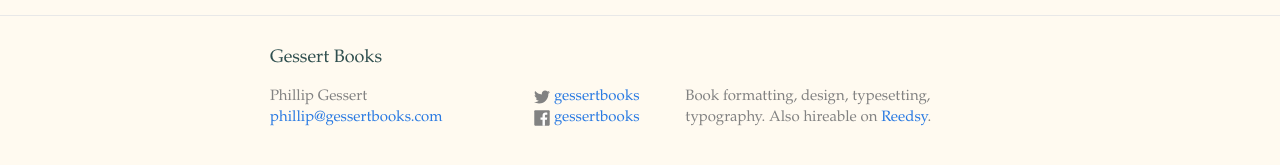
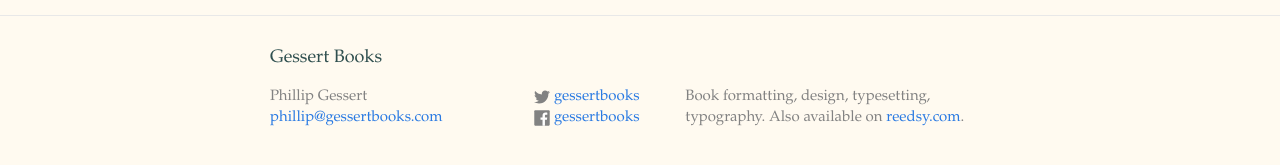
Before and after one commit to phillipgessert/phillipgessert.github.io, a Jekyll site: the page built from success.md, in a window 1280 px wide. Shown: the part 277-442 px from the top of the page. Built offline with Jekyll 4.4.1, drawn with Linux system fonts in a browser that asks for light colours.

Commit message:
reedsy in the footer is added, but commented out, doesnt look very good

```diff
--- a/_includes/footer.html
+++ b/_includes/footer.html
@@ -31,11 +31,16 @@
             {% include icon-facebook.html username=site.facebook_username %}
           </li>
           {% endif %}
+           {% if site.reedsy_username %}
+          <li>
+            {% include icon-reedsy.html username=site.reedsy_username %}
+          </li>
+          {% endif %}
         </ul>
       </div>
 
       <div class="footer-col footer-col-3">
-        <p>{{ site.description }} Also hireable on <a href="https://reedsy.com/phillip-gessert" target="_blank">Reedsy</a>.</p>
+        <p>{{ site.description }} Also available on <a href="http://https://reedsy.com/phillip-gessert" target="_blank">reedsy.com</a>.</p>
       </div>
     </div>
 
--- /dev/null
+++ b/_includes/icon-reedsy.html
@@ -0,0 +1 @@
+<a href="https://reedsy.com/phillip-gessert"><span class="icon icon--reedsy">{% include icon-reedsy.svg %}</span><span class="username">{{ include.username }}</span></a>
```
Also changed, not shown: _includes/icon-reedsy.svg (added).
